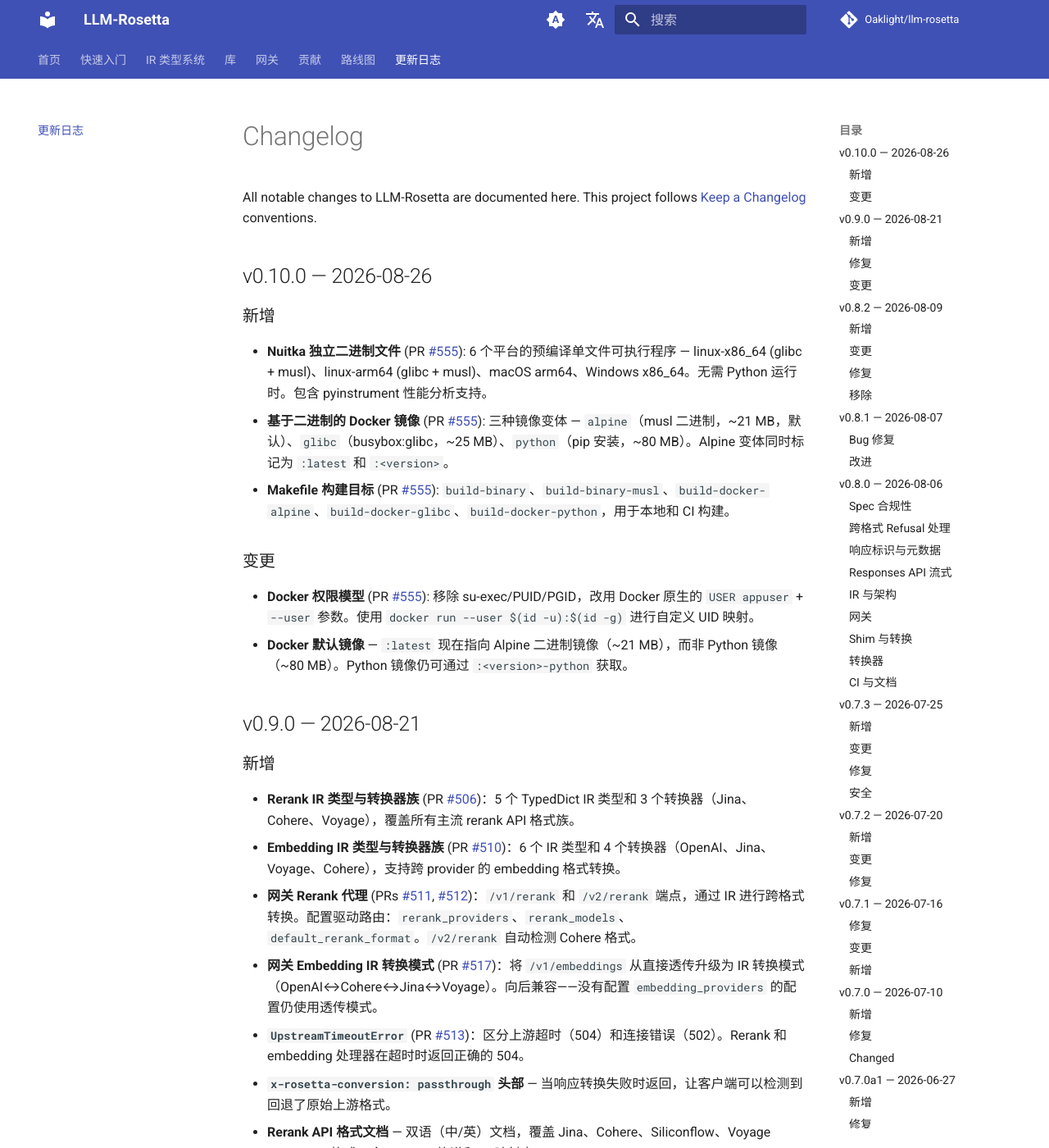
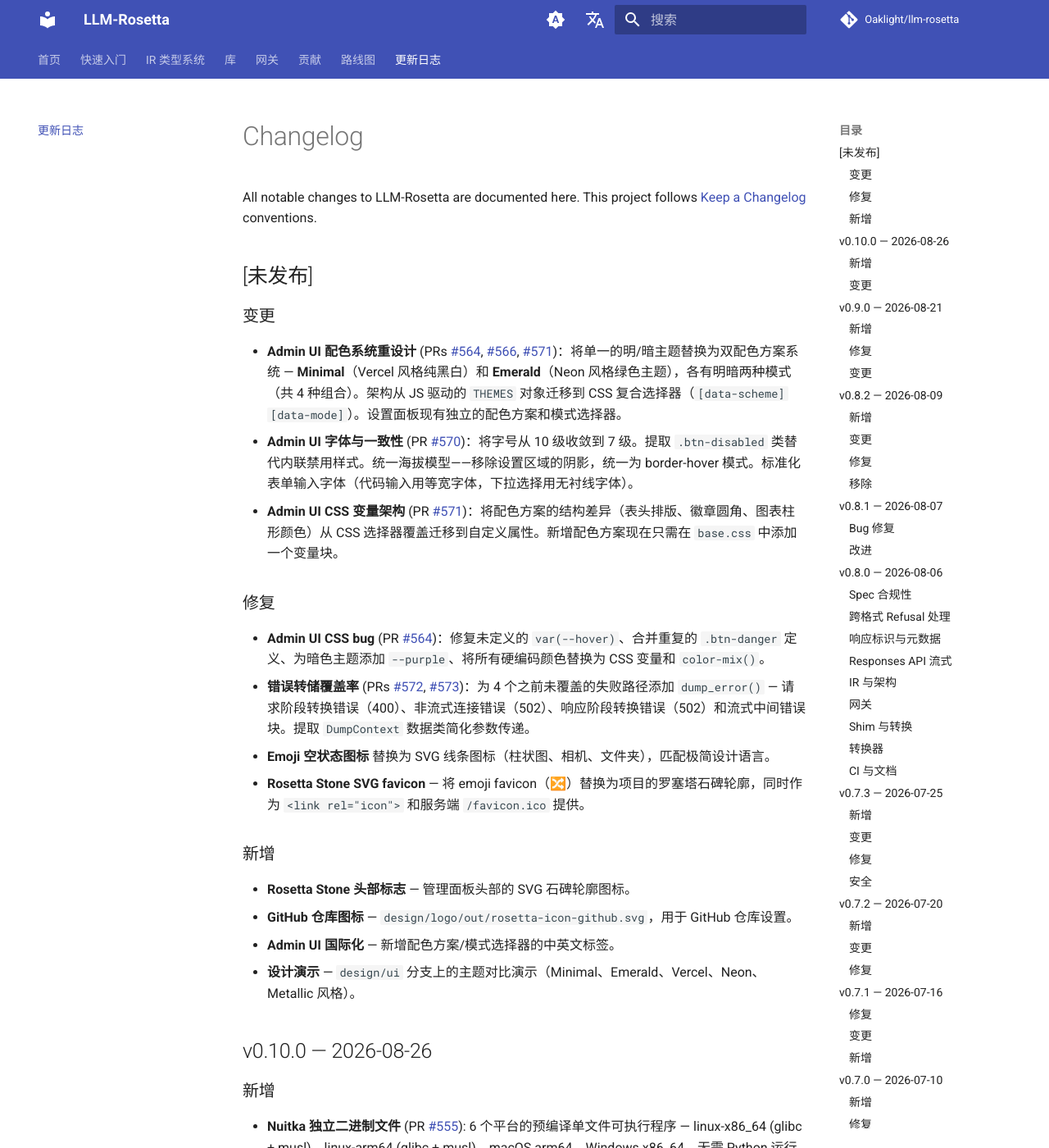
Before and after one commit to Oaklight/llm-rosetta, an MkDocs documentation site: the page built from docs/changelog.md, in a window 1280 px wide and 1400 px high. Shown: the whole window at 82% size. Built offline with MkDocs 1.6.1 and Material for MkDocs 9.7.7, drawn with Linux system fonts in a browser that asks for light colours; comment, search, counter and statistics services are not loaded.

Commit message:
docs: add [未发布] changelog — admin UI 重设计、错误转储修复

```diff
--- a/docs/changelog.md
+++ b/docs/changelog.md
@@ -5,6 +5,28 @@
 # Changelog
 
 All notable changes to LLM-Rosetta are documented here. This project follows [Keep a Changelog](https://keepachangelog.com/) conventions.
+
+## [未发布]
+
+### 变更
+
+- **Admin UI 配色系统重设计** (PRs [#564](https://github.com/Oaklight/llm-rosetta/pull/564), [#566](https://github.com/Oaklight/llm-rosetta/pull/566), [#571](https://github.com/Oaklight/llm-rosetta/pull/571))：将单一的明/暗主题替换为双配色方案系统 — **Minimal**（Vercel 风格纯黑白）和 **Emerald**（Neon 风格绿色主题），各有明暗两种模式（共 4 种组合）。架构从 JS 驱动的 `THEMES` 对象迁移到 CSS 复合选择器（`[data-scheme][data-mode]`）。设置面板现有独立的配色方案和模式选择器。
+- **Admin UI 字体与一致性** (PR [#570](https://github.com/Oaklight/llm-rosetta/pull/570))：将字号从 10 级收敛到 7 级。提取 `.btn-disabled` 类替代内联禁用样式。统一海拔模型——移除设置区域的阴影，统一为 border-hover 模式。标准化表单输入字体（代码输入用等宽字体，下拉选择用无衬线字体）。
+- **Admin UI CSS 变量架构** (PR [#571](https://github.com/Oaklight/llm-rosetta/pull/571))：将配色方案的结构差异（表头排版、徽章圆角、图表柱形颜色）从 CSS 选择器覆盖迁移到自定义属性。新增配色方案现在只需在 `base.css` 中添加一个变量块。
+
+### 修复
+
+- **Admin UI CSS bug** (PR [#564](https://github.com/Oaklight/llm-rosetta/pull/564))：修复未定义的 `var(--hover)`、合并重复的 `.btn-danger` 定义、为暗色主题添加 `--purple`、将所有硬编码颜色替换为 CSS 变量和 `color-mix()`。
+- **错误转储覆盖率** (PRs [#572](https://github.com/Oaklight/llm-rosetta/pull/572), [#573](https://github.com/Oaklight/llm-rosetta/pull/573))：为 4 个之前未覆盖的失败路径添加 `dump_error()` — 请求阶段转换错误（400）、非流式连接错误（502）、响应阶段转换错误（502）和流式中间错误块。提取 `DumpContext` 数据类简化参数传递。
+- **Emoji 空状态图标** 替换为 SVG 线条图标（柱状图、相机、文件夹），匹配极简设计语言。
+- **Rosetta Stone SVG favicon** — 将 emoji favicon（🔀）替换为项目的罗塞塔石碑轮廓，同时作为 `<link rel="icon">` 和服务端 `/favicon.ico` 提供。
+
+### 新增
+
+- **Rosetta Stone 头部标志** — 管理面板头部的 SVG 石碑轮廓图标。
+- **GitHub 仓库图标** — `design/logo/out/rosetta-icon-github.svg`，用于 GitHub 仓库设置。
+- **Admin UI 国际化** — 新增配色方案/模式选择器的中英文标签。
+- **设计演示** — `design/ui` 分支上的主题对比演示（Minimal、Emerald、Vercel、Neon、Metallic 风格）。
 
 ## v0.10.0 — 2026-08-26
 
```
